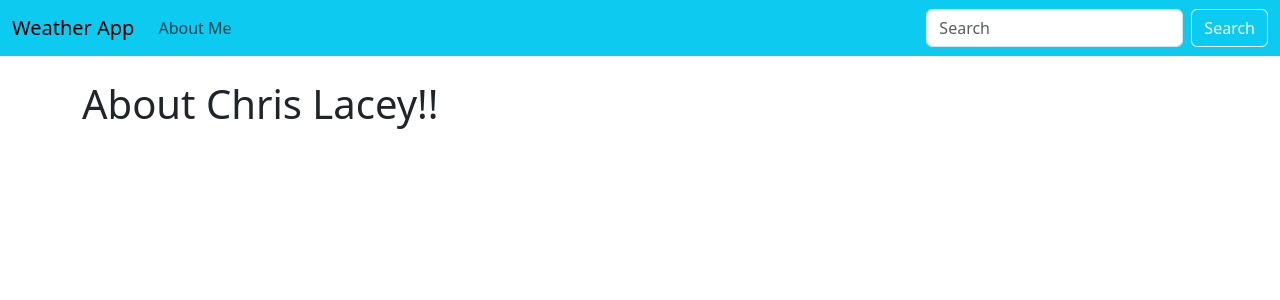
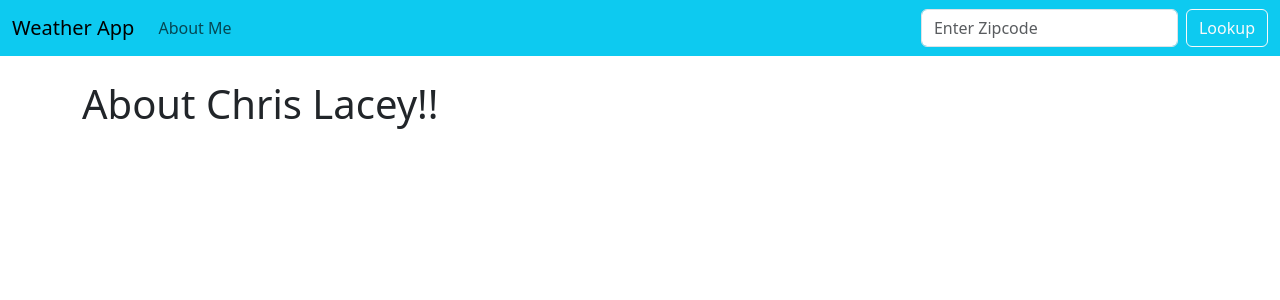
Before and after one commit to Redbonvon/djangoweather, a Django app: page /about.html in a window 1280 px wide. Shown: the top 300 px of the page. Run offline with Django 5.2, Linux system fonts and the light colour scheme.

Commit message:
added forms

```diff
--- a/lookup/templates/base.html
+++ b/lookup/templates/base.html
@@ -30,9 +30,10 @@
 
 
       </ul>
-      <form class="d-flex" role="search">
-        <input class="form-control me-2" type="search" placeholder="Search" aria-label="Search">
-        <button class="btn btn-outline-light" type="submit">Search</button>
+      <form action="{% url 'home' %}" class="d-flex" role="search" method="POST">
+          {% csrf_token %}
+        <input class="form-control me-2" type="search" placeholder="Enter Zipcode" aria-label="Search" name="zipcode">
+        <button class="btn btn-outline-light" type="submit">Lookup</button>
       </form>
     </div>
   </div>
--- a/lookup/templates/home.html
+++ b/lookup/templates/home.html
@@ -3,6 +3,10 @@
 {% block content %}
 
 <br/>
+
+{% if zipcode %}
+    {{ zipcode }}
+{% endif %}
 
 {% if api %}
     {% if api == "Error..." %}
--- a/lookup/views.py
+++ b/lookup/views.py
@@ -5,9 +5,45 @@ def home(request):
 
     import json
     import requests
-    api_requests = requests.get("https://www.airnowapi.org/aq/observation/zipCode/current/?format=application/json&zipCode=89129&distance=5&API_KEY=8286E30D-CFF8-4DAC-9E12-676EA77B31A4")
+
+    if request.method == "POST":
+        zipcode = request.POST['zipcode']
+        api_request = requests.get("https://www.airnowapi.org/aq/observation/zipCode/current/?format=application/json&zipCode=" + zipcode + "&distance=5&API_KEY=8286E30D-CFF8-4DAC-9E12-676EA77B31A4")
+        try:
+            api = json.loads(api_request.content)
+        except Exception as e:
+            api = "Error..."
+
+        if api[0]['Category']['Name'] == "Good":
+            category_description = "(0 to 50) Air quality is satisfactory, and air pollution poses little or no risk."
+            category_color = "good"
+        elif api[0]['Category']['Name'] == "Moderate":
+            category_description = "(51 to 100) Air quality is acceptable. However, there may be a risk for some people, particularly those who are unusually sensitive to air pollution."
+            category_color = "moderate"
+        elif api[0]['Category']['Name'] == "Unhealthy for Sensitive Groups":
+            category_description = "(101 to 150) Members of sensitive groups may experience health effects.The general public is less likely to be affected."
+            category_color = "unhealthyforsensitivegroups"
+        elif api[0]['Category']['Name'] == "Unhealthy":
+            category_description = "(151 to 200) Some members of the general public may experience health effects; members of sensitive groups may experience more serious health effects."
+            category_color = "unhealthy"
+        elif api[0]['Category']['Name'] == "Very Unhealthy":
+            category_description = "(201 to 300) Health alert: The risk of health effects is increased for everyone."
+            category_color = "veryunhealthy"
+        elif api[0]['Category']['Name'] == "Hazardous":
+            category_description = "(301 and higher) Health warning of emergency conditions: everyone is more likely to be affected."
+            category_color = "hazardous"
+
+        return render(request, 'home.html', {
+            'api': api,
+            'category_description': category_description,
+            'category_color': category_color
+        })
+
+
+    else:
+        api_request = requests.get("https://www.airnowapi.org/aq/observation/zipCode/current/?format=application/json&zipCode=89129&distance=5&API_KEY=8286E30D-CFF8-4DAC-9E12-676EA77B31A4")
     try:
-        api = json.loads(api_requests.content)
+        api = json.loads(api_request.content)
     except Exception as e:
         api = "Error..."
 
```
